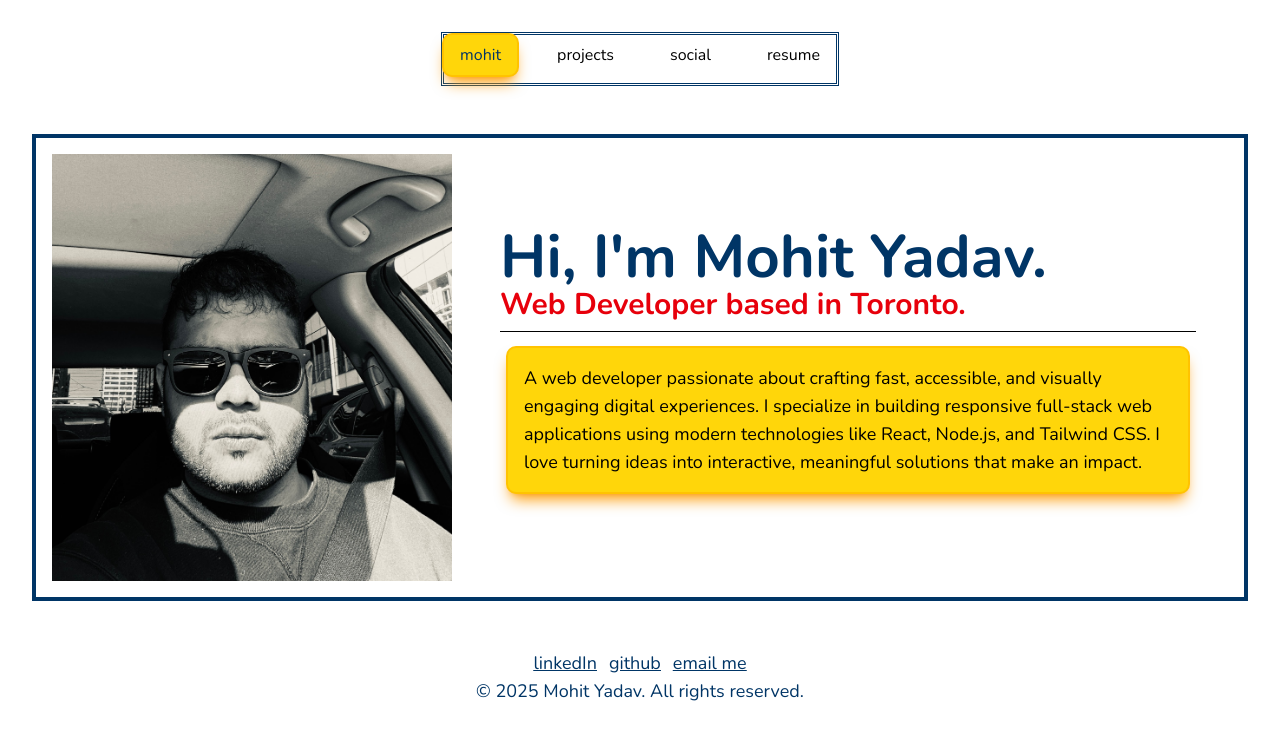
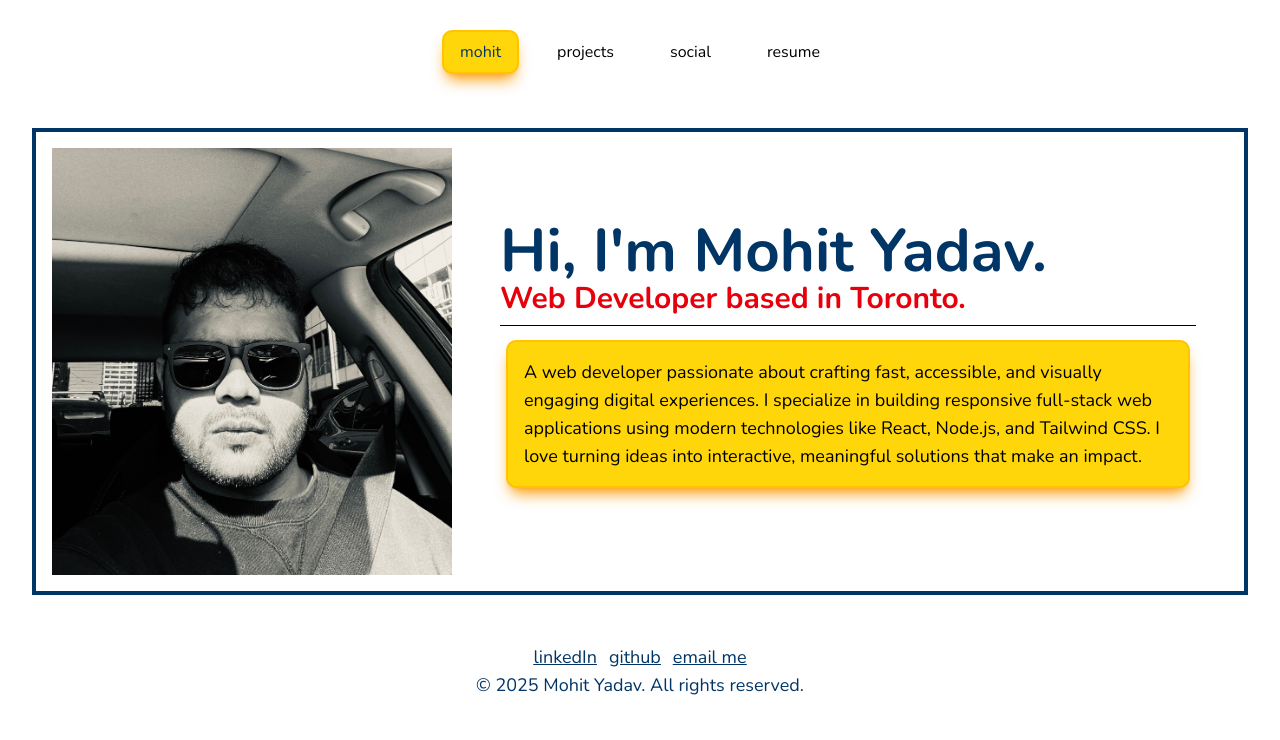
Before and after one commit to yaadevmohit/mohit-yadav, a React (Vite) app: page / in a window 1280 px wide. Shown: the top 740 px of the page. Built offline with nearby package versions, Linux system fonts and the light colour scheme.

Commit message:
navbar fixed

```diff
--- a/src/components/Navbar.tsx
+++ b/src/components/Navbar.tsx
@@ -8,7 +8,7 @@ const NavBar = () => {
     // create a navbar with about, projects, contact, social, resume
     <>
     <nav className="w-full">
-      <ul className='flex md:space-x-6 justify-center pb-2 w-fit mx-auto relative md:border-3 border-double border-[#003566] nunitoRegular'>
+      <ul className='flex md:space-x-6 justify-center pb-2 w-fit mx-auto relative nunitoRegular'>
       {links.map((link) => (
         <li
           key={link}
```
